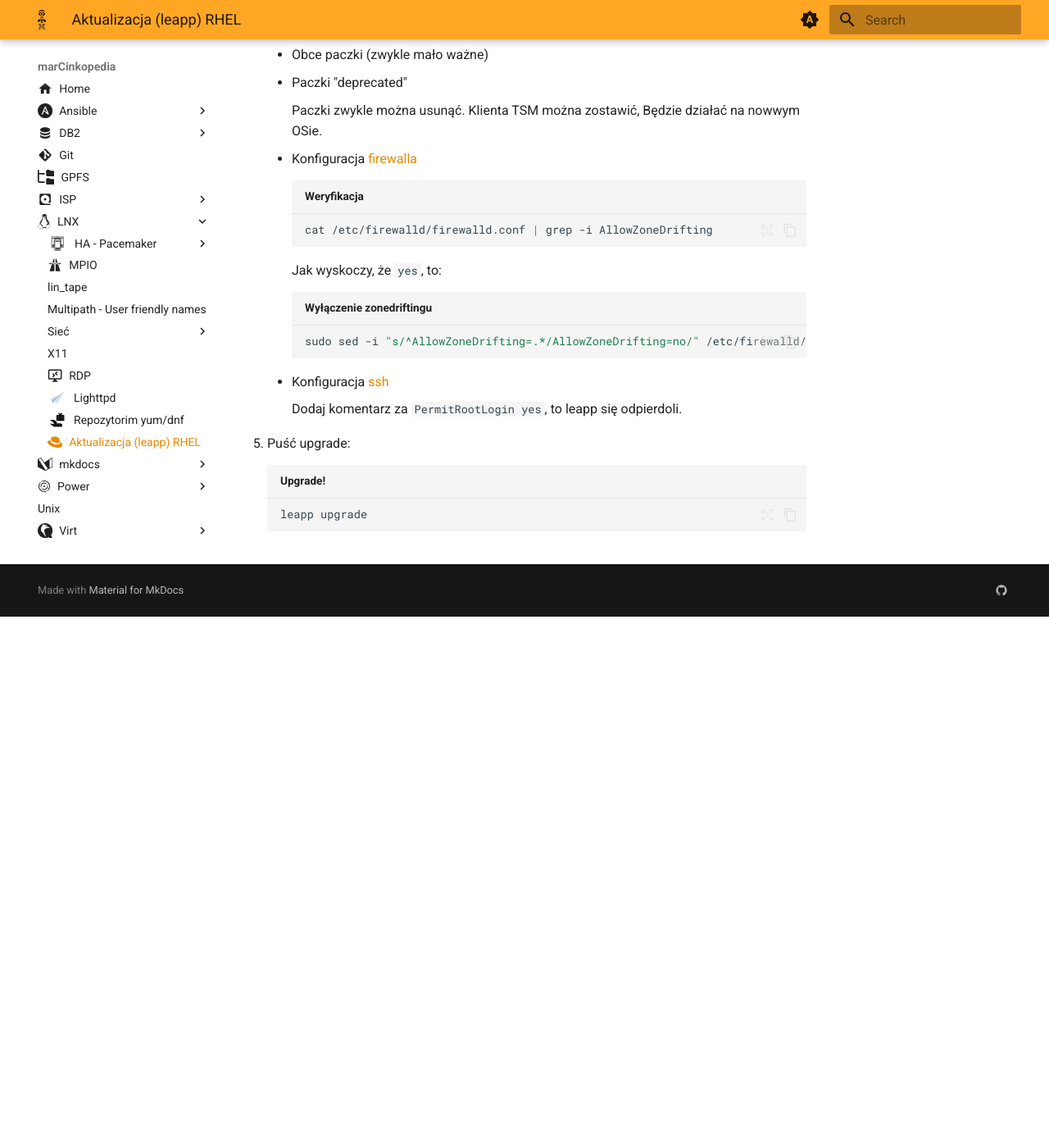
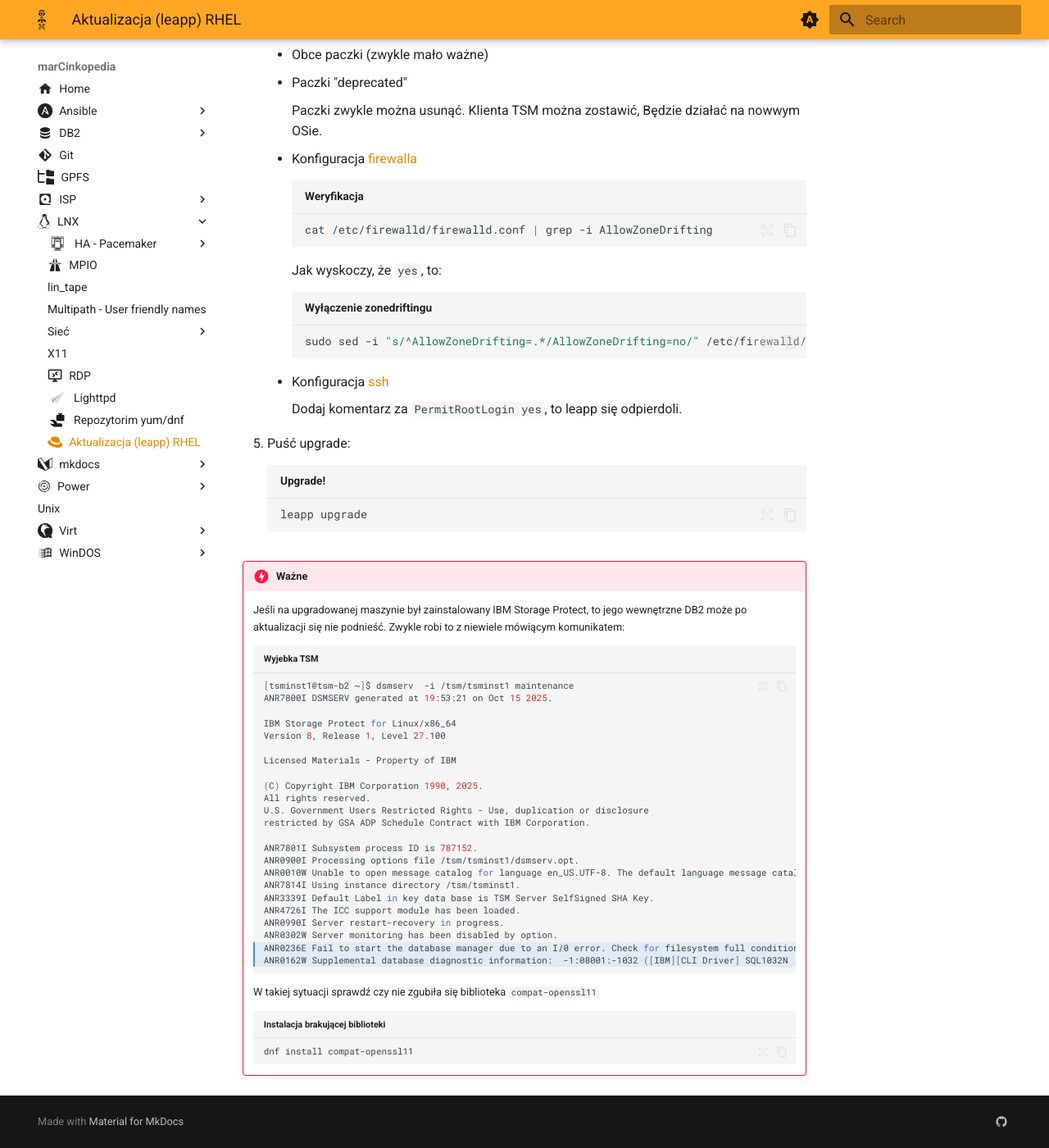
Before and after one commit to stecenator/notki, an MkDocs documentation site: the page built from docs/LNX/upd_8_to_9.md, in a window 1280 px wide and 1400 px high, scrolled down 1728 px. Shown: the whole window at 82% size. Built offline with MkDocs 1.6.1 and Material for MkDocs 9.7.7, drawn with Linux system fonts in a browser that asks for light colours; before the commit the page ends 2480 px from its top, so only the background shows below that.

Commit message:
brakujące libcrypto

````diff
--- a/docs/LNX/upd_8_to_9.md
+++ b/docs/LNX/upd_8_to_9.md
@@ -135,3 +135,38 @@
     ```sh title="Upgrade!"
     leapp upgrade
     ```
+
+!!! Danger "Ważne"
+    Jeśli na upgradowanej maszynie był zainstalowany IBM Storage Protect, to jego wewnętrzne DB2 może po aktualizacji się nie podnieść. Zwykle robi to z niewiele mówiącym komunikatem:
+
+    ```sh hl_lines="22 23" title="Wyjebka TSM"
+    [tsminst1@tsm-b2 ~]$ dsmserv  -i /tsm/tsminst1 maintenance
+    ANR7800I DSMSERV generated at 19:53:21 on Oct 15 2025.
+
+    IBM Storage Protect for Linux/x86_64
+    Version 8, Release 1, Level 27.100
+
+    Licensed Materials - Property of IBM
+
+    (C) Copyright IBM Corporation 1990, 2025.
+    All rights reserved.
+    U.S. Government Users Restricted Rights - Use, duplication or disclosure
+    restricted by GSA ADP Schedule Contract with IBM Corporation.
+
+    ANR7801I Subsystem process ID is 787152.
+    ANR0900I Processing options file /tsm/tsminst1/dsmserv.opt.
+    ANR0010W Unable to open message catalog for language en_US.UTF-8. The default language message catalog will be used.
+    ANR7814I Using instance directory /tsm/tsminst1.
+    ANR3339I Default Label in key data base is TSM Server SelfSigned SHA Key.
+    ANR4726I The ICC support module has been loaded.
+    ANR0990I Server restart-recovery in progress.
+    ANR0302W Server monitoring has been disabled by option.
+    ANR0236E Fail to start the database manager due to an I/0 error. Check for filesystem full conditions, file permissions, and operating system errors.
+    ANR0162W Supplemental database diagnostic information:  -1:08001:-1032 ([IBM][CLI Driver] SQL1032N  No start database manager command was issued.  SQLSTATE=57019
+    ```
+
+    W takiej sytuacji sprawdź czy nie zgubiła się biblioteka `compat-openssl11`
+
+    ```sh title="Instalacja brakującej biblioteki"
+    dnf install compat-openssl11
+    ```
````
